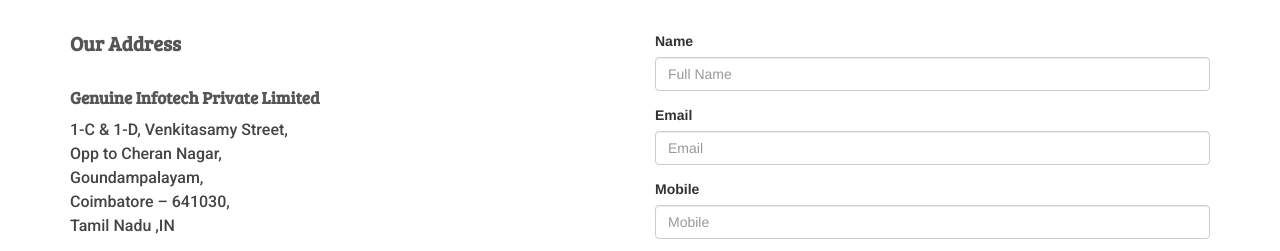
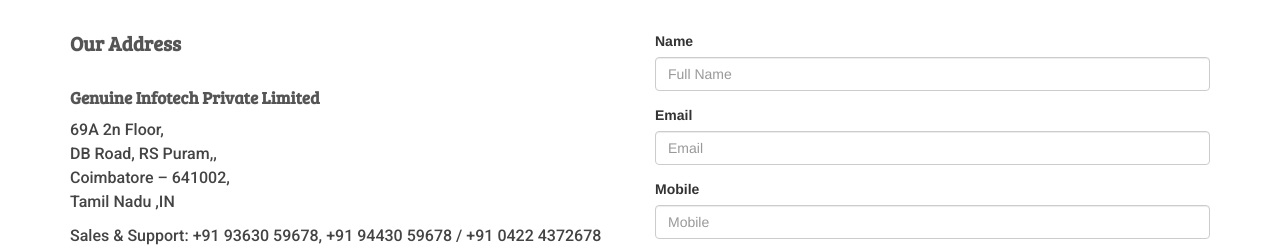
Before and after one commit to giftfoundation/fixeddepositsoftware.in, a plain HTML site: page index.html in a window 1280 px wide. Shown: the part 6040-6291 px from the top of the page. Drawn offline with nearby package versions, Linux system fonts and the light colour scheme; some packages are replaced by stand-ins of ours; animation ran at ten frames a second; files whose address does not match are found by name; a web font is replaced by a local one.

Commit message:
Update index.html

```diff
--- a/index.html
+++ b/index.html
@@ -959,7 +959,7 @@
                         </div>
                         <div class="contact-details" itemscope itemtype="http://schema.org/Organization">
                             <h4 itemprop="name">Genuine Infotech Private Limited</h4>
-                            <p><span itemprop="streetAddress">1-C & 1-D, Venkitasamy Street, <br/>Opp to Cheran Nagar,<br/>Goundampalayam</span>,<br/><span itemprop="addressLocality">Coimbatore</span> – <span itemprop="postalCode">641030</span>,<br/><span itemprop="addressRegion">Tamil Nadu</span> ,<span itemprop="addressCountry">IN</span></p>
+                            <p><span itemprop="streetAddress">69A 2n Floor, <br/>DB Road, RS Puram,</span>,<br/><span itemprop="addressLocality">Coimbatore</span> – <span itemprop="postalCode">641002</span>,<br/><span itemprop="addressRegion">Tamil Nadu</span> ,<span itemprop="addressCountry">IN</span></p>
                             <p>Sales &amp; Support: <span itemprop="telephone">+91 93630 59678</span>, <span itemprop="telephone">+91 94430 59678</span> / <span itemprop="telephone">+91 0422 4372678</span></p>
                             <p>E-mail:<span itemprop="email"> info@fixeddepositsoftware.in</span></p>
                         </div>
```
